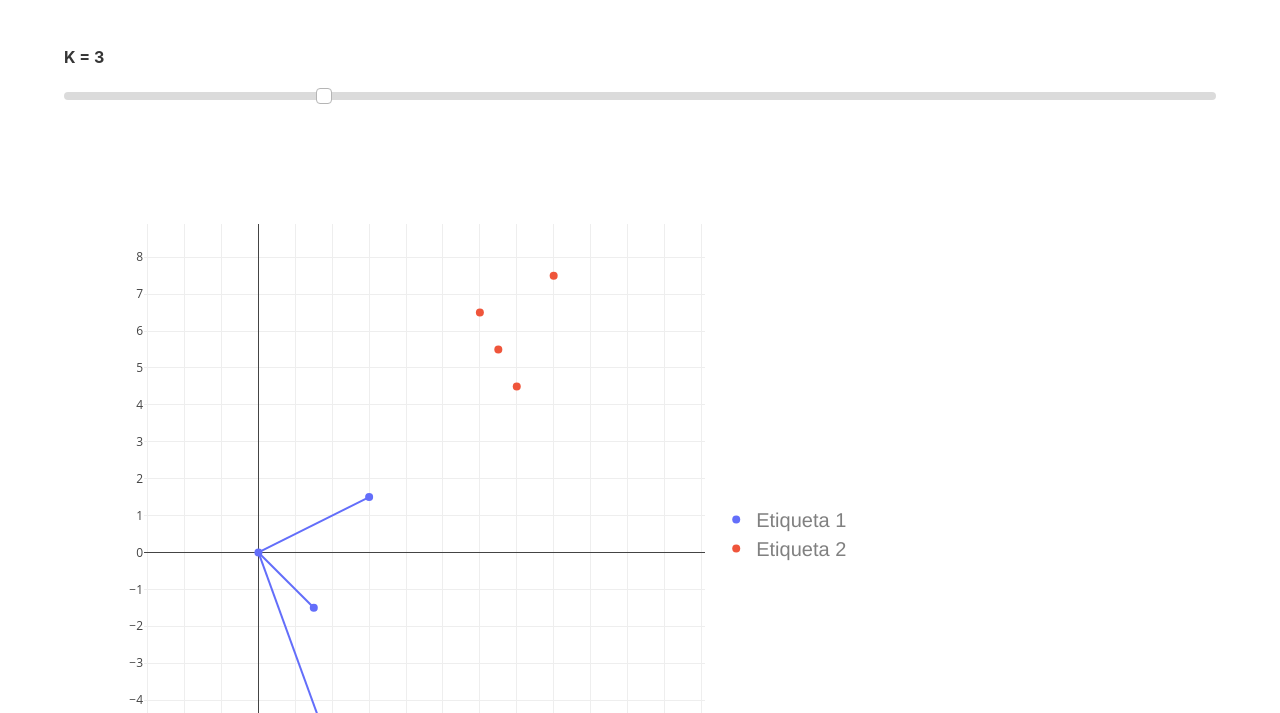
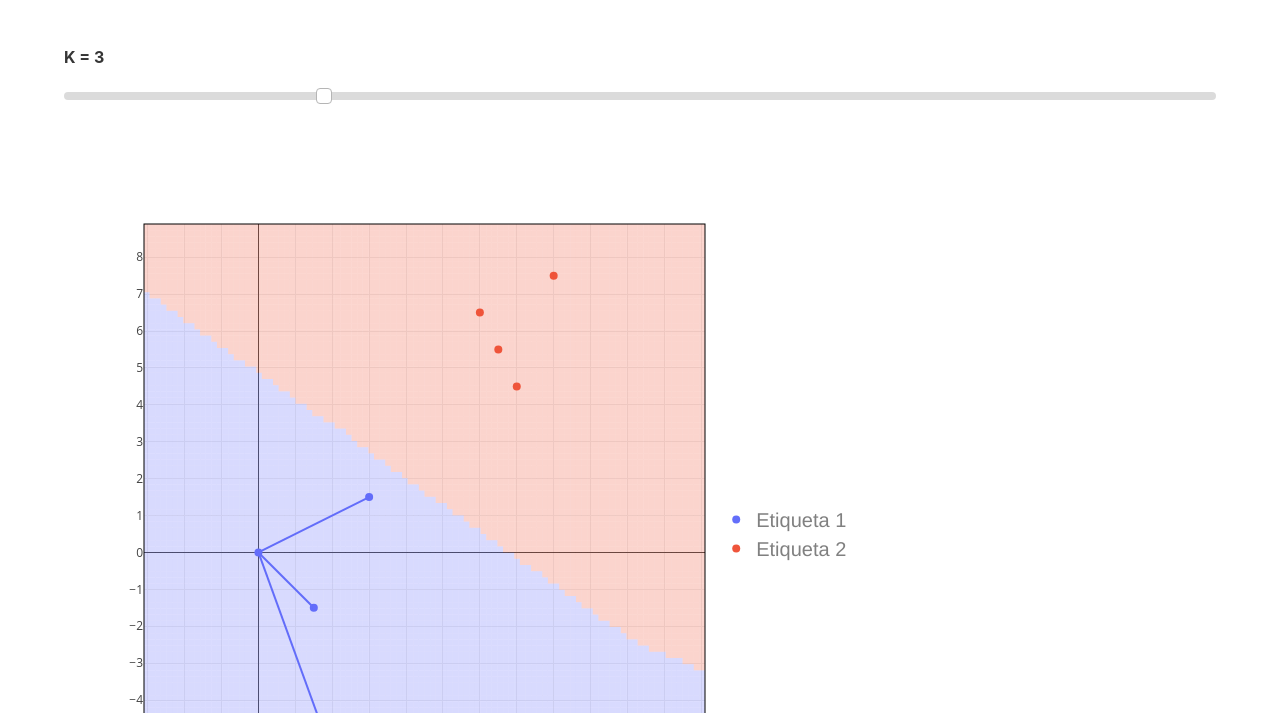
Before and after one commit to ianvaernet/IA-TPI, a plain HTML site: page index.html in a window 1280 px wide. Shown: the part 87-800 px from the top of the page. Drawn offline with nearby package versions, Linux system fonts and the light colour scheme.

Commit message:
added background canvas showing decision boundary

```diff
--- /dev/null
+++ b/canvas.js
@@ -0,0 +1,45 @@
+const canvasId = "canvas";
+const canvas = document.getElementById(canvasId);
+
+function toggleCanvas(value) {
+  canvas.style.display = value ? "block" : "none";
+  updateCanvas();
+}
+
+async function updateCanvas() {
+  const ctx = canvas.getContext("2d");
+  const k = getK();
+  const xaxis = plot._fullLayout.xaxis;
+  const yaxis = plot._fullLayout.yaxis;
+  const left = plot._fullLayout.margin.l;
+  const top = plot._fullLayout.margin.t;
+  const width = plot._fullLayout._size.w;
+  const height = plot._fullLayout._size.h;
+  ctx.clearRect(0, 0, 800, 800);
+  const delta = 100;
+  const dWidth = width / delta;
+  const dHeight = height / delta;
+  const hdWidth = dWidth / 2;
+  const hdHeight = dHeight / 2;
+  let lastFrame = 0;
+  const startTime = Date.now();
+  for (let i = 0; i < delta; i++) {
+    for (let j = 0; j < delta; j++) {
+      const xi = i * dWidth;
+      const yi = j * dHeight;
+      const x = xaxis.p2c(xi + hdWidth);
+      const y = yaxis.p2c(yi + hdHeight);
+      const { d } = knn(trainingData, { x, y }, k);
+      ctx.fillStyle = labelColor[d.label] + "40";
+      ctx.fillRect(left + xi, top + yi, dWidth, dHeight);
+      const now = Date.now();
+      if (now - lastFrame > 1000) {
+        lastFrame = now;
+        await new Promise(res => setTimeout(res, 0));
+      }
+    }
+  }
+  ctx.strokeRect(left, top, width, height);
+  const endTime = Date.now();
+  console.log("Duration:", (endTime - startTime) / 1000);
+}
--- /dev/null
+++ b/css/main.css
@@ -0,0 +1,5 @@
+#canvas {
+  position: absolute;
+  z-index: 1;
+  pointer-events: none;
+}
--- a/formatDataToPlot.js
+++ b/formatDataToPlot.js
@@ -37,7 +37,8 @@ function formatDataToPlot(dataset, d, k) {
       groupedData[index].y.push(element.y);
     }
   });
-  for (let i = 0; i < k; i++) {
+  const max = dataset.length < k ? dataset.length : k;
+  for (let i = 0; i < max; i++) {
     const data = dataset[i];
     groupedData.push({
       x: [data.x, d.x],
--- a/index.html
+++ b/index.html
@@ -1,6 +1,7 @@
 <html>
   <head>
     <title>TPI IA - 2020</title>
+    <link rel="stylesheet" href="css/main.css" />
     <script src="knn.js"></script>
     <script src="calculateDistances.js"></script>
     <script src="orderByDistance.js"></script>
@@ -36,7 +37,10 @@
           </div>
         </div>
       </div>
-      <div id="chart"></div>
+      <div>
+        <canvas id="canvas" width="800px" height="800px"></canvas>
+        <div id="chart"></div>
+      </div>
       <div class="mb-2">
         <button class="button mr-2" onclick="loadDatasetFromURL('datasets/dataset01.csv')">1</button>
         <button class="button mr-2" onclick="loadDatasetFromURL('datasets/dataset02.csv')">2</button>
@@ -60,6 +64,7 @@
         </table>
       </div>
     </div>
+    <script src="canvas.js"></script>
     <script src="plot.js"></script>
     <script src="main.js"></script>
   </body>
--- a/k.js
+++ b/k.js
@@ -17,7 +17,7 @@ function updateKLabel() {
 
 function updateK() {
   updateKLabel();
-  updateKNN();
+  updateTrainingData();
 }
 
 function getK() {
--- a/main.js
+++ b/main.js
@@ -23,6 +23,7 @@ function updateTrainingData(newTrainingData) {
   setPlotLabels(labels);
   updateTable(trainingData);
   updateKNN();
+  updateCanvas()
 }
 
 setupK();
```
